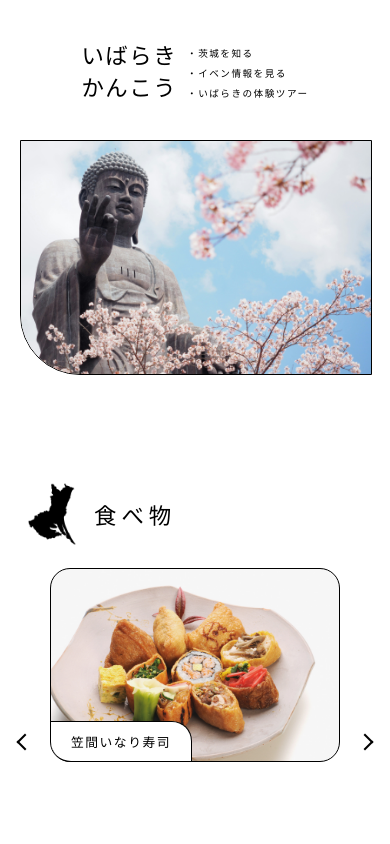
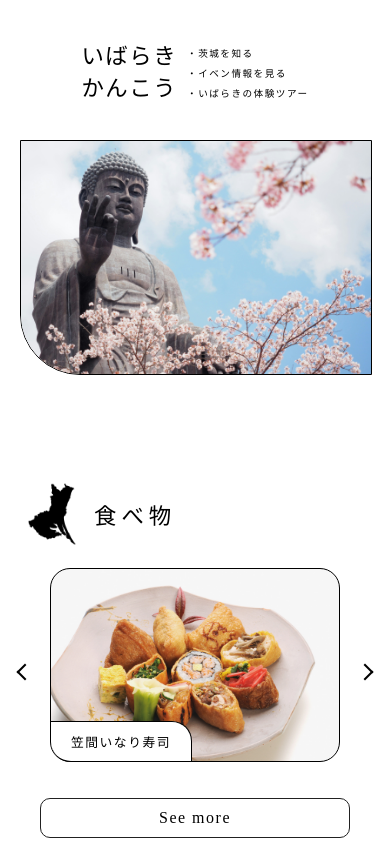
Before and after one commit to mise29/trip-ibaraki, a plain HTML site: page index.html in a window 390 px wide. Shown: the top 844 px of the page. Drawn offline with nearby package versions, Linux system fonts and the light colour scheme.

Commit message:
Add files via upload

```diff
--- a/css/style.css
+++ b/css/style.css
@@ -171,6 +171,7 @@ button {
     transition: 0.3s ease-in-out;
     font-size: 1.2rem;
     letter-spacing: 1.5px;
+    color: #000;
 }
 
 button:hover {
@@ -509,7 +510,7 @@ button:hover {
         padding: 0 30px;
         position: relative;
         z-index: 1;
-        height: 50vh;
+        height: 16rem;
         margin: 0 10px;
     }
 
```
